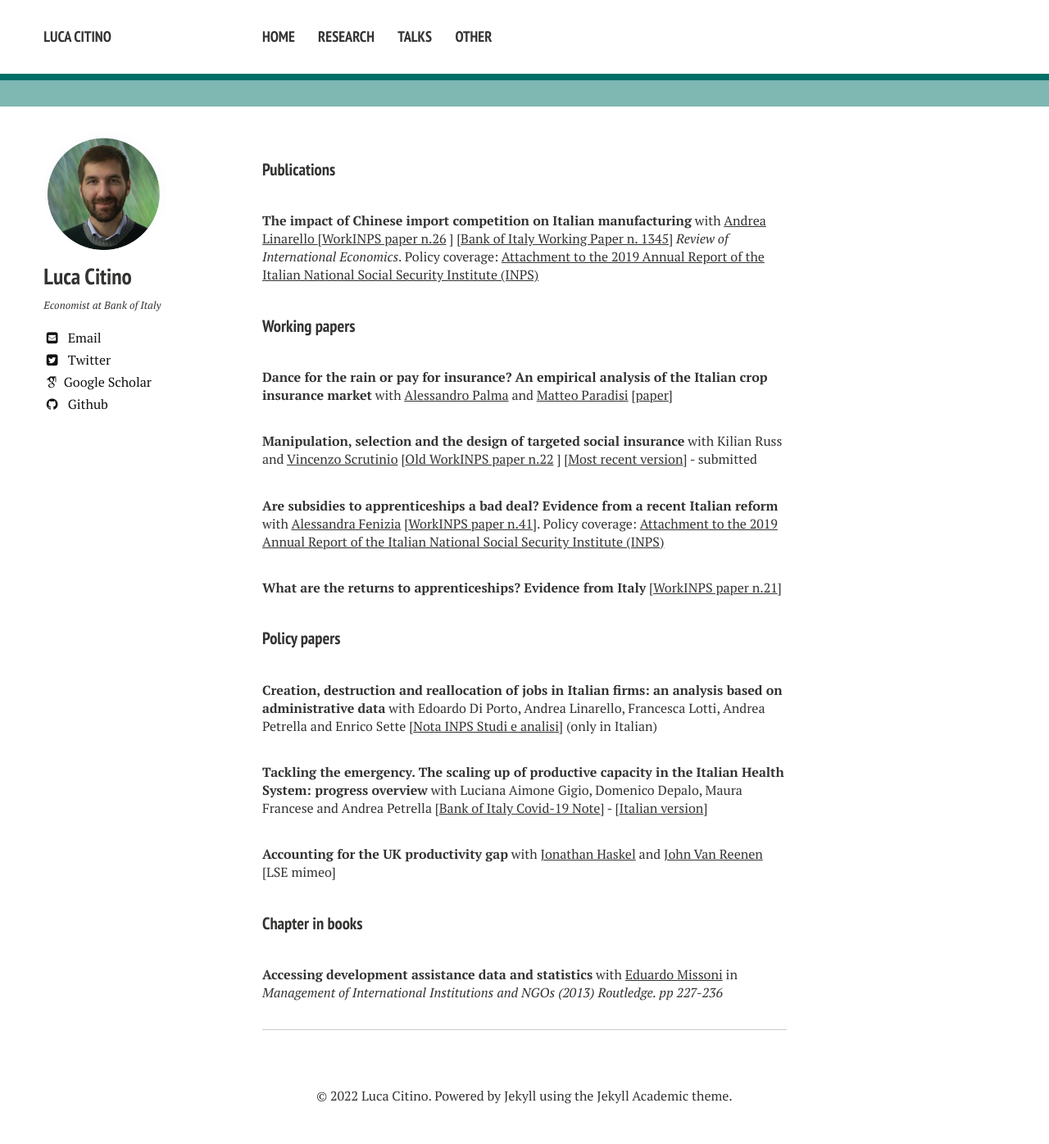
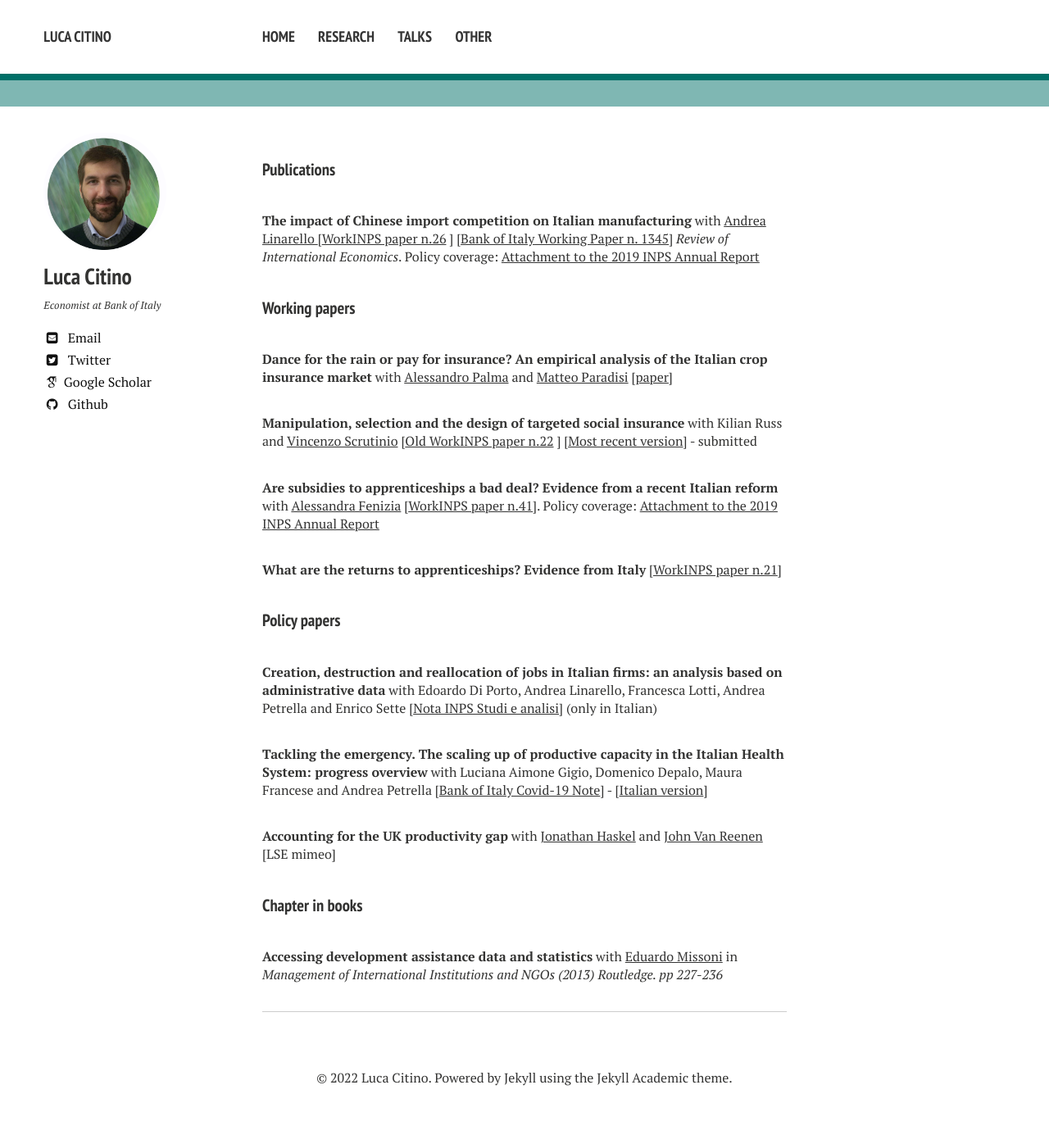
Before and after one commit to luca-citino/luca-citino.github.io, a Jekyll site: the page built from research.md, in a window 1280 px wide. Shown: the whole page at 82% size. Built offline with Jekyll 4.4.1, drawn with Linux system fonts in a browser that asks for light colours; nearby versions of some CDN libraries; some web fonts are replaced; after the commit the page ends 1374 px from its top, so only the background shows below that.

Commit message:
Update research.md

```diff
--- a/research.md
+++ b/research.md
@@ -5,7 +5,7 @@ title: Research
 
 #### Publications
 
-**The impact of Chinese import competition on Italian manufacturing** with <a href="https://sites.google.com/site/andrealinarello/home">Andrea Linarello </a>[<a href="https://www.inps.it/docallegatiNP/Mig/InpsComunica/WorkInps_Papers/26_WorkINPS_Linarello_Citino_dicembre_2019.pdf">WorkINPS paper n.26</a> ]  [<a href="https://www.bancaditalia.it/pubblicazioni/temi-discussione/2021/2021-1345/en_tema_1345.pdf?language_id=1">Bank of Italy Working Paper n. 1345</a>] <i>Review of International Economics</i>. Policy coverage: <a href="https://www.inps.it/docallegatiNP/Mig/Dati_analisi_bilanci/Rapporti_annuali/allegato_XVIII_R_A_versione_on_line.pdf)">Attachment to the 2019 Annual Report of the Italian National Social Security Institute (INPS)</a>
+**The impact of Chinese import competition on Italian manufacturing** with <a href="https://sites.google.com/site/andrealinarello/home">Andrea Linarello </a>[<a href="https://www.inps.it/docallegatiNP/Mig/InpsComunica/WorkInps_Papers/26_WorkINPS_Linarello_Citino_dicembre_2019.pdf">WorkINPS paper n.26</a> ]  [<a href="https://www.bancaditalia.it/pubblicazioni/temi-discussione/2021/2021-1345/en_tema_1345.pdf?language_id=1">Bank of Italy Working Paper n. 1345</a>] <i>Review of International Economics</i>. Policy coverage: <a href="https://www.inps.it/docallegatiNP/Mig/Dati_analisi_bilanci/Rapporti_annuali/allegato_XVIII_R_A_versione_on_line.pdf">Attachment to the 2019 INPS Annual Report</a>
 
 
 #### Working papers
@@ -15,7 +15,7 @@ title: Research
 
 **Manipulation, selection and the design of targeted social insurance**  with Kilian Russ and <a href="https://sites.google.com/view/vincenzoscrutinio/home">Vincenzo Scrutinio</a> [<a href="https://www.inps.it/docallegatiNP/Mig/InpsComunica/WorkInps_Papers/22_gennaio_2019_Happy%20Birthday_citino_russ_scrutinio.pdf">Old WorkINPS paper n.22</a> ]  [<a href="https://luca-citino.github.io/docs/targeted_UI.pdf">Most recent version</a>] - submitted
 
-**Are subsidies to apprenticeships a bad deal? Evidence from a recent Italian reform** with <a href="https://sites.google.com/site/alessandrafenizia/">Alessandra Fenizia</a> [<a href="https://www.inps.it/docallegatiNP/Mig/InpsComunica/WorkInps_Papers/41_Unico_%20Citino_Fenizia.pdf">WorkINPS paper n.41</a>]. Policy coverage: <a href="https://www.inps.it/docallegatiNP/Mig/Dati_analisi_bilanci/Rapporti_annuali/allegato_XVIII_R_A_versione_on_line.pdf)">Attachment to the 2019 Annual Report of the Italian National Social Security Institute (INPS)</a>
+**Are subsidies to apprenticeships a bad deal? Evidence from a recent Italian reform** with <a href="https://sites.google.com/site/alessandrafenizia/">Alessandra Fenizia</a> [<a href="https://www.inps.it/docallegatiNP/Mig/InpsComunica/WorkInps_Papers/41_Unico_%20Citino_Fenizia.pdf">WorkINPS paper n.41</a>]. Policy coverage: <a href="https://www.inps.it/docallegatiNP/Mig/Dati_analisi_bilanci/Rapporti_annuali/allegato_XVIII_R_A_versione_on_line.pdf)">Attachment to the 2019 INPS Annual Report</a>
 
 **What are the returns to apprenticeships? Evidence from Italy** [<a href="https://www.inps.it/docallegatiNP/Mig/InpsComunica/WorkInps_Papers/21_luglio_2020_aggiornamento_WorkINPS_papers.pdf">WorkINPS paper n.21</a>]
 
```
